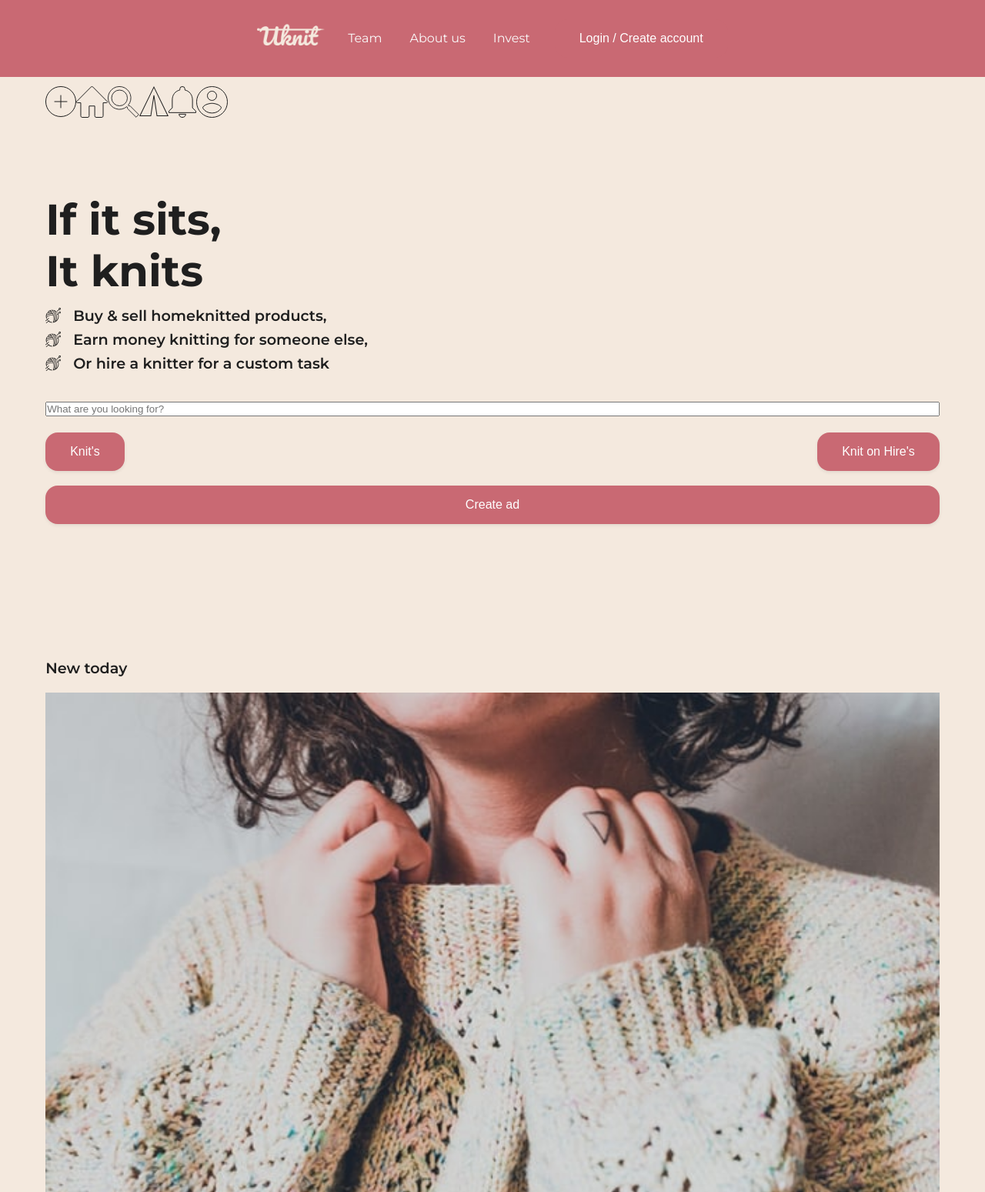
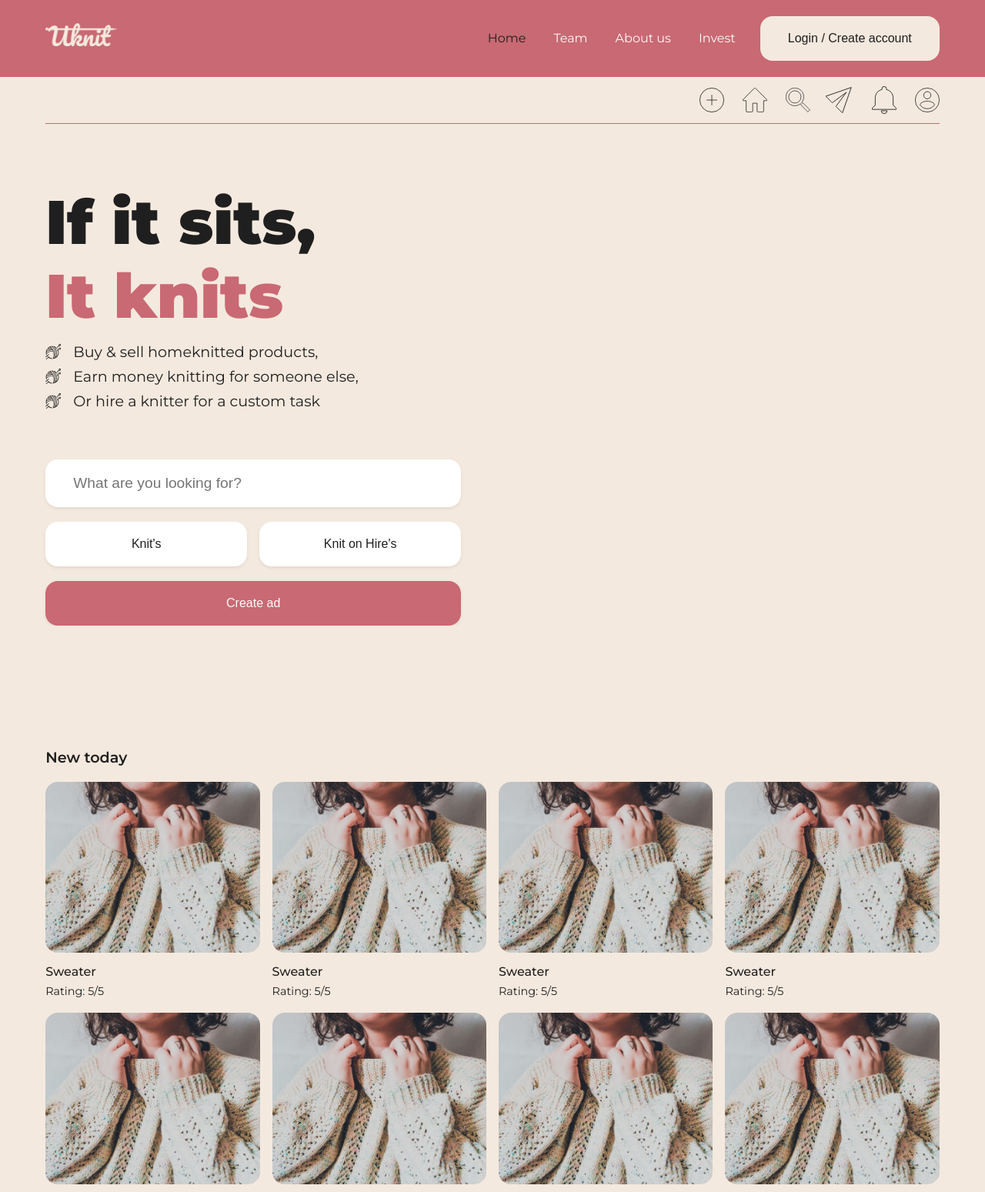
Before and after one commit to barlaek/Uknit-worklows-ca, a website: page public/index.html in a window 1280 px wide. Shown: the top 1549 px of the page at 77% size. Drawn offline with Linux system fonts and the light colour scheme.

Commit message:
Homepage fix

```diff
--- a/public/index.html
+++ b/public/index.html
@@ -1,28 +1,29 @@
 <!DOCTYPE html>
 <html lang="en">
   <head>
-    <meta charset="UTF-8">
-    <meta http-equiv="X-UA-Compatible" content="IE=edge">
-    <meta name="viewport" content="width=device-width, initial-scale=1.0">
-    <title>Uknit | Homepage</title>
-    <link rel="stylesheet" href="/public/css/style.css">
+    <meta charset="UTF-8" />
+    <meta http-equiv="X-UA-Compatible" content="IE=edge" />
+    <meta name="viewport" content="width=device-width, initial-scale=1.0" />
+    <title>Uknit | Homepage </title>
+    <link rel="stylesheet" href="/public/css/style.css" />
   </head>
   <body>
     <header>
       <!-- Primary Nav -->
       <nav class="main-nav">
-            <div class="nav-container d-flex justify-content-center">
+        <div class="container d-flex justify-content-center">
           <div class="nav-wrap d-flex justify-content-between">
-                    <a class="logo" href="#"><img src="/src/assets/logo.png" alt="Uknit logo"></a>
+            <a class="logo z-10" href="#"><img src="/src/assets/logo.png" alt="Uknit logo" /></a>
             <button class="toggle-menu" id="toggleBtn">Menu</button>
             <div class="collapse-nav justify-content-end gap-4">
-                        <ul class="nav-ul gap-1 z-10">
+              <ul class="nav-ul gap-1">
+                <li class="list-item"><a class="link active" href="#">Home</a></li>
                 <li class="list-item"><a class="link" href="#">Team</a></li>
                 <li class="list-item"><a class="link" href="#">About us</a></li>
                 <li class="list-item"><a class="link" href="#">Invest</a></li>
               </ul>
               <div class="secondary-nav">
-                            <a href="/public/profile/log-in/index.html"><button class="btn btn-padding inverted-cta hover">Login / Create account</button></a>
+                <a href="/public/profile/log-in/"><button class="btn btn-secondary">Login / Create account</button></a>
               </div>
             </div>
           </div>
@@ -31,99 +32,154 @@
       <!-- /Primary Nav -->
       <!-- Secondary Nav -->
       <nav>
-            <div class="container z-0">
-                <div class="icon-nav-wrap d-flex py-3">
-                    <a href="#"><i><img class="hover hover-icon" src="/src/assets/create-icon.svg" alt="Profile-icon"></i></a>
-                    <a href="#"><i><img class="hover hover-icon" src="/src/assets/home-icon.svg" alt="Profile-icon"></i></a>
-                    <a href="#"><i><img class="hover hover-icon" src="/src/assets/search-icon.svg" alt="Profile-icon"></i></a>
-                    <a href="#"><i><img class="hover hover-icon rotate" src="/src/assets/message-icon.svg" alt="Profile-icon"></i></a>
-                    <a href="#"><i><img class="hover hover-icon" src="/src/assets/notification-icon.svg" alt="Profile-icon"></i></a>
-                    <a href="#"><i><img class="hover hover-icon" src="/src/assets/profile-icon.svg" alt="Profile-icon"></i></a>
+        <div class="container">
+          <div class="content-wrapper py-3 align-items-center">
+            <a href="#"><img class="d-flex" src="/src/assets/create-icon.svg" alt="Icon" /></a>
+            <a href="#"><img class="d-flex" src="/src/assets/home-icon.svg" alt="Icon" /></a>
+            <a href="#"><img class="d-flex" src="/src/assets/search-icon.svg" alt="Icon" /></a>
+            <a href="#"
+              ><img class="d-flex rotate" src="/src/assets/message-icon.svg" alt="Icon"
+            /></a>
+            <a href="#"
+              ><img class="d-flex" src="/src/assets/notification-icon.svg" alt="Icon"
+            /></a>
+            <a href="#"
+              ><img class="hover-icon d-flex" src="/src/assets/profile-icon.svg" alt="Icon"
+            /></a>
           </div>
         </div>
       </nav>
       <!-- /Secondary Nav -->
     </header>
+    <main>
       <section>
-        <div class="container d-flex">
+        <div class="container">
           <!-- Hero -->
-            <div class="hero-left w-100">
-                <h1 class="giant">If it sits, <br>
-                <span class="giant">It knits</span>
+          <div class="content-wrapper w-medium">
+            <div class="content">
+              <div class="content-header">
+                <h1 class="display-1__dark">
+                  If it sits, <br />
+                  <span class="display-1__primary">It knits</span>
                 </h1>
-                <div class="hero-info-wrap mt-3">
-                    <div class="d-flex align-items-center"><img class="knit-bullet" src="/src/assets/knitting-svgrepo-com.svg" alt=""><h4>Buy & sell homeknitted products,</h4></div>
-                    <div class="d-flex align-items-center mt-2"><img class="knit-bullet" src="/src/assets/knitting-svgrepo-com.svg" alt=""><h4>Earn money knitting for someone else,</h4></div>
-                    <div class="d-flex align-items-center mt-2"><img class="knit-bullet" src="/src/assets/knitting-svgrepo-com.svg" alt=""><h4>Or hire a knitter for a custom task</h4></div>
+                <div class="list-wrapper mt-3">
+                  <div class="d-flex align-items-center">
+                    <img class="knit-bullet" src="/src/assets/knitting-svgrepo-com.svg" alt="" />
+                    <p class="text-large">Buy & sell homeknitted products,</p>
                   </div>
-                <div class="header-form-wrap d-flex flex-column mt-5 py-4">
-                    <div>
+                  <div class="d-flex align-items-center mt-2">
+                    <img class="knit-bullet" src="/src/assets/knitting-svgrepo-com.svg" alt="" />
+                    <p class="text-large">Earn money knitting for someone else,</p>
+                  </div>
+                  <div class="d-flex align-items-center mt-2">
+                    <img class="knit-bullet" src="/src/assets/knitting-svgrepo-com.svg" alt="" />
+                    <p class="text-large">Or hire a knitter for a custom task</p>
+                  </div>
+                </div>
+              </div>
+              <div class="content-body d-flex flex-column mt-6 pt-4">
+                <div class="form-wrapper">
                   <form>
-                            <input class="search btn-padding w-100" type="search" inputmode="search" placeholder="What are you looking for?">
+                    <input
+                      class="search-large btn btn-white w-100"
+                      type="search"
+                      inputmode="search"
+                      placeholder="What are you looking for?"
+                    />
                   </form>
                 </div>
-                    <div class="d-flex justify-content-between mt-5 gap-4">
-                        <button class="hover btn category-btn btn-padding box-shadow-sm">Knit's</button>
-                        <button class="hover btn category-btn btn-padding box-shadow-sm">Knit on Hire's</button>
               </div>
-                    <div class="mt-5 w-100">
-                        <button class="hover btn-padding box-shadow-sm btn primary-cta w-100 justify-content-center">Create ad</button>
+              <div class="content-footer">
+                <div class="btn-group d-flex justify-content-between mt-5 gap-4">
+                  <button class="btn btn-white w-100 box-shadow-sm">Knit's</button>
+                  <button class="btn btn-white w-100 box-shadow-sm">Knit on Hire's</button>
+                </div>
+                <div class="btn-group mt-5 w-100">
+                  <button
+                    class="hover btn btn-primary box-shadow-sm btn primary-cta w-100 justify-content-center"
+                  >
+                    Create ad
+                  </button>
                 </div>
               </div>
+            </div>
+          </div>
+          <div class="content-wrapper d-none">
+            <p>Some image maybe will go here</p>
           </div>
           <!-- /Hero -->
         </div>
       </section>
       <section>
         <div class="container">
+          <div class="title-wrapper">
             <h4 class="mb-5">New today</h4>
-            <div class="card-grid grid">
+          </div>
+          <div class="product-grid d-grid">
             <div class="card">
-                    <div class="card-image-div"><img class="card-image" src="/src/assets/Images/sweater.jpg" alt=""></div>
+              <div class="card-img-wrapper">
+                <img class="card-img" src="/src/assets/Images/sweater.jpg" alt="" />
+              </div>
               <h5 class="mt-2">Sweater</h5>
-                    <p class="mt-1 small-font">Rating: 5/5</p>
+              <p class="mt-1 text-small">Rating: 5/5</p>
             </div>
             <div class="card">
-                    <div class="card-image-div"><img class="card-image" src="/src/assets/Images/sweater.jpg" alt=""></div>
+              <div class="card-img-wrapper">
+                <img class="card-img" src="/src/assets/Images/sweater.jpg" alt="" />
+              </div>
               <h5 class="mt-2">Sweater</h5>
-                    <p class="mt-1 small-font">Rating: 5/5</p>
+              <p class="mt-1 text-small">Rating: 5/5</p>
             </div>
             <div class="card">
-                    <div class="card-image-div"><img class="card-image" src="/src/assets/Images/sweater.jpg" alt=""></div>
+              <div class="card-img-wrapper">
+                <img class="card-img" src="/src/assets/Images/sweater.jpg" alt="" />
+              </div>
               <h5 class="mt-2">Sweater</h5>
-                    <p class="mt-1 small-font">Rating: 5/5</p>
+              <p class="mt-1 text-small">Rating: 5/5</p>
             </div>
             <div class="card">
-                    <div class="card-image-div"><img class="card-image" src="/src/assets/Images/sweater.jpg" alt=""></div>
+              <div class="card-img-wrapper">
+                <img class="card-img" src="/src/assets/Images/sweater.jpg" alt="" />
+              </div>
               <h5 class="mt-2">Sweater</h5>
-                    <p class="mt-1 small-font">Rating: 5/5</p>
+              <p class="mt-1 text-small">Rating: 5/5</p>
             </div>
             <div class="card">
-                    <div class="card-image-div"><img class="card-image" src="/src/assets/Images/sweater.jpg" alt=""></div>
+              <div class="card-img-wrapper">
+                <img class="card-img" src="/src/assets/Images/sweater.jpg" alt="" />
+              </div>
               <h5 class="mt-2">Sweater</h5>
-                    <p class="mt-1 small-font">Rating: 5/5</p>
+              <p class="mt-1 text-small">Rating: 5/5</p>
             </div>
             <div class="card">
-                    <div class="card-image-div"><img class="card-image" src="/src/assets/Images/sweater.jpg" alt=""></div>
+              <div class="card-img-wrapper">
+                <img class="card-img" src="/src/assets/Images/sweater.jpg" alt="" />
+              </div>
               <h5 class="mt-2">Sweater</h5>
-                    <p class="mt-1 small-font">Rating: 5/5</p>
+              <p class="mt-1 text-small">Rating: 5/5</p>
             </div>
             <div class="card">
-                    <div class="card-image-div"><img class="card-image" src="/src/assets/Images/sweater.jpg" alt=""></div>
+              <div class="card-img-wrapper">
+                <img class="card-img" src="/src/assets/Images/sweater.jpg" alt="" />
+              </div>
               <h5 class="mt-2">Sweater</h5>
-                    <p class="mt-1 small-font">Rating: 5/5</p>
+              <p class="mt-1 text-small">Rating: 5/5</p>
             </div>
             <div class="card">
-                    <div class="card-image-div"><img class="card-image" src="/src/assets/Images/sweater.jpg" alt=""></div>
+              <div class="card-img-wrapper">
+                <img class="card-img" src="/src/assets/Images/sweater.jpg" alt="" />
+              </div>
               <h5 class="mt-2">Sweater</h5>
-                    <p class="mt-1 small-font">Rating: 5/5</p>
+              <p class="mt-1 text-small">Rating: 5/5</p>
             </div>
           </div>
         </div>
         <div class="d-flex justify-content-center mt-6">
-            <a href="#"><button class="btn primary-cta btn-padding">Go to explore</button></a>
+          <a href="#"><button class="btn btn-primary">Go to explore</button></a>
         </div>
       </section>
-    <script type="module" src="../src/js/index.mjs"></script>
+    </main>
+
+    <script type="module" src="../src/js/components/toggleNav.mjs"></script>
   </body>
 </html>
--- a/src/sass/base/_global.scss
+++ b/src/sass/base/_global.scss
@@ -105,6 +105,10 @@ section {
   z-index: 4;
 }
 
+.z-10 {
+  z-index: 10;
+}
+
 // BOX SHADOW
 .box-shadow {
   box-shadow: $box-shadow;
--- a/src/sass/layout/_logged-in-nav.scss
+++ b/src/sass/layout/_logged-in-nav.scss
@@ -4,7 +4,7 @@
 nav .content-wrapper {
   width: 100%;
   border-bottom: 1px solid $primary-color;
-  gap: $gap-4;
+  gap: $gap-5;
   display: flex;
   justify-content: end;
   flex-wrap: wrap;
@@ -12,12 +12,14 @@ nav .content-wrapper {
   & img {
     width: 32px;
   }
+
   & img:hover {
     transform: scale(1.1);
     transition: $regular-transition;
   }
+
   & .rotate {
-    transform: rotate(45deg) translateY(-11px) translateX(-2px);
+    transform: rotate(45deg) translateY(-5px) translateX(-2px);
   }
 }
 
--- a/src/sass/layout/_main-nav.scss
+++ b/src/sass/layout/_main-nav.scss
@@ -11,6 +11,10 @@
   & a {
     color: $light-color;
   }
+}
+
+.toggle-menu {
+  z-index: 100;
 }
 
 // .nav-container {
@@ -29,7 +33,6 @@
   position: absolute;
   width: 100%;
   transform: translateY(-100%);
-  z-index: -10;
   left: 0;
   overflow: hidden;
   top: 100px;
@@ -78,8 +81,8 @@
   .collapse-nav {
     display: flex;
     position: unset;
-    z-index: 1;
     transform: translateY(0%);
+    z-index: 10;
     justify-content: space-between;
     height: unset;
   }
```
Also changed, not shown: src/index.html (+108 -52 lines), public/css/style.css. Lines whose indentation alone changed are shown as unchanged.
